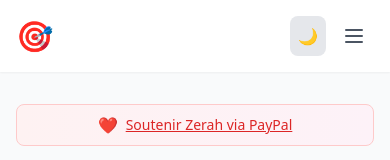
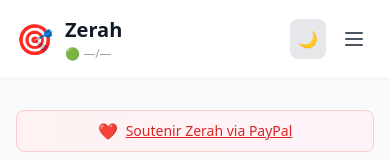
Before and after one commit to wilf974/zerah, a Next.js app: page /dashboard in a window 390 px wide. Shown: the top 160 px of the page. Built offline with nearby package versions, Linux system fonts and the light colour scheme; no server answers.

Commit message:
fix: Show title and user stats counter on mobile devices
- Add mobile-optimized version of header
- Compact format: Title + counter as 'X/Y' on small screens
- Desktop version unchanged

```diff
--- a/src/app/dashboard/page.tsx
+++ b/src/app/dashboard/page.tsx
@@ -299,6 +299,8 @@
             {/* Logo */}
             <div className="flex items-center space-x-3 flex-1">
               <span className="text-3xl">🎯</span>
+
+              {/* Desktop Version */}
               <div className="hidden sm:block">
                 <h1 className="text-2xl font-bold text-gray-900 dark:text-white">Zerah</h1>
                 <p className="text-sm text-gray-500 dark:text-gray-400">
@@ -306,6 +308,14 @@
                 </p>
                 <p className="text-xs text-gray-400 dark:text-gray-500 mt-1">
                   🟢 {userStats?.onlineUsers ?? '—'} en ligne / {userStats?.totalUsers ?? '—'} inscrits
+                </p>
+              </div>
+
+              {/* Mobile Version - Compact */}
+              <div className="sm:hidden">
+                <h1 className="text-xl font-bold text-gray-900 dark:text-white">Zerah</h1>
+                <p className="text-xs text-gray-400 dark:text-gray-500 mt-0.5">
+                  🟢 {userStats?.onlineUsers ?? '—'}/{userStats?.totalUsers ?? '—'}
                 </p>
               </div>
             </div>
```
